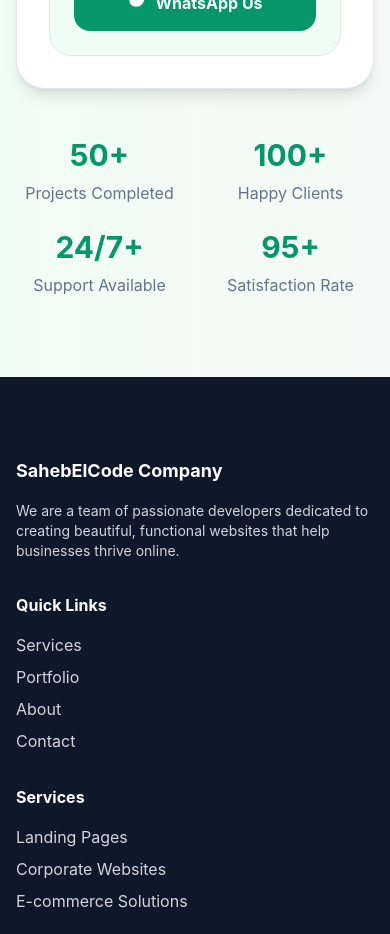
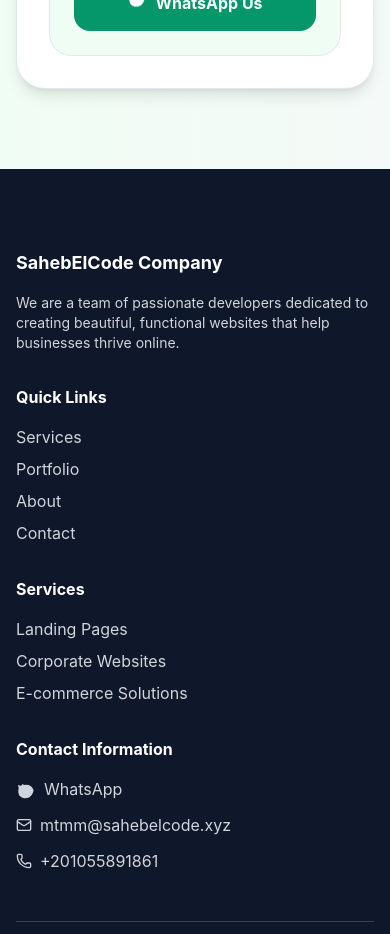
Before and after one commit to MoDevs1/saheb-el-code-latest, a Next.js app: page / in a window 390 px wide. Shown: the part 6340-7274 px from the top of the page. Built offline with nearby package versions, Linux system fonts and the light colour scheme.

Commit message:
feat: remove stats section from CTA component
Co-authored-by: ENGMTAMER <216845767+MoDevs1@users.noreply.github.com>

```diff
--- a/components/cta.tsx
+++ b/components/cta.tsx
@@ -26,13 +26,6 @@ export default function CTA() {
     const encodedMessage = encodeURIComponent(message);
     window.open(`https://wa.me/+201055891861?text=${encodedMessage}`, "_blank");
   };
-
-  const stats = [
-    { numberKey: "50", labelKey: t.ctaStats.projects },
-    { numberKey: "100", labelKey: t.ctaStats.clients },
-    { numberKey: "24/7", labelKey: t.ctaStats.support },
-    { numberKey: "95", labelKey: t.ctaStats.satisfaction },
-  ];
 
   return (
     <section
@@ -130,24 +123,6 @@ export default function CTA() {
           </div>
         </div>
 
-        {/* Stats Section */}
-        <div className="mt-12 grid grid-cols-2 md:grid-cols-4 gap-6 text-center">
-          {stats.map((stat, index) => (
-            <div
-              key={index}
-              className="animate-slide-up-fade group hover:scale-110 transition-transform duration-300"
-              style={{ animationDelay: `${index * 0.1}s` }}
-            >
-              <p className="text-3xl font-bold text-primary dark:text-emerald-400 group-hover:scale-125 transition-transform duration-300">
-                {stat.numberKey}
-                {language === "en" ? "+" : ""}
-              </p>
-              <p className="text-muted-foreground dark:text-slate-400 mt-2 group-hover:text-foreground dark:group-hover:text-slate-200 transition-colors duration-300">
-                {stat.labelKey}
-              </p>
-            </div>
-          ))}
-        </div>
       </div>
     </section>
   );
```
